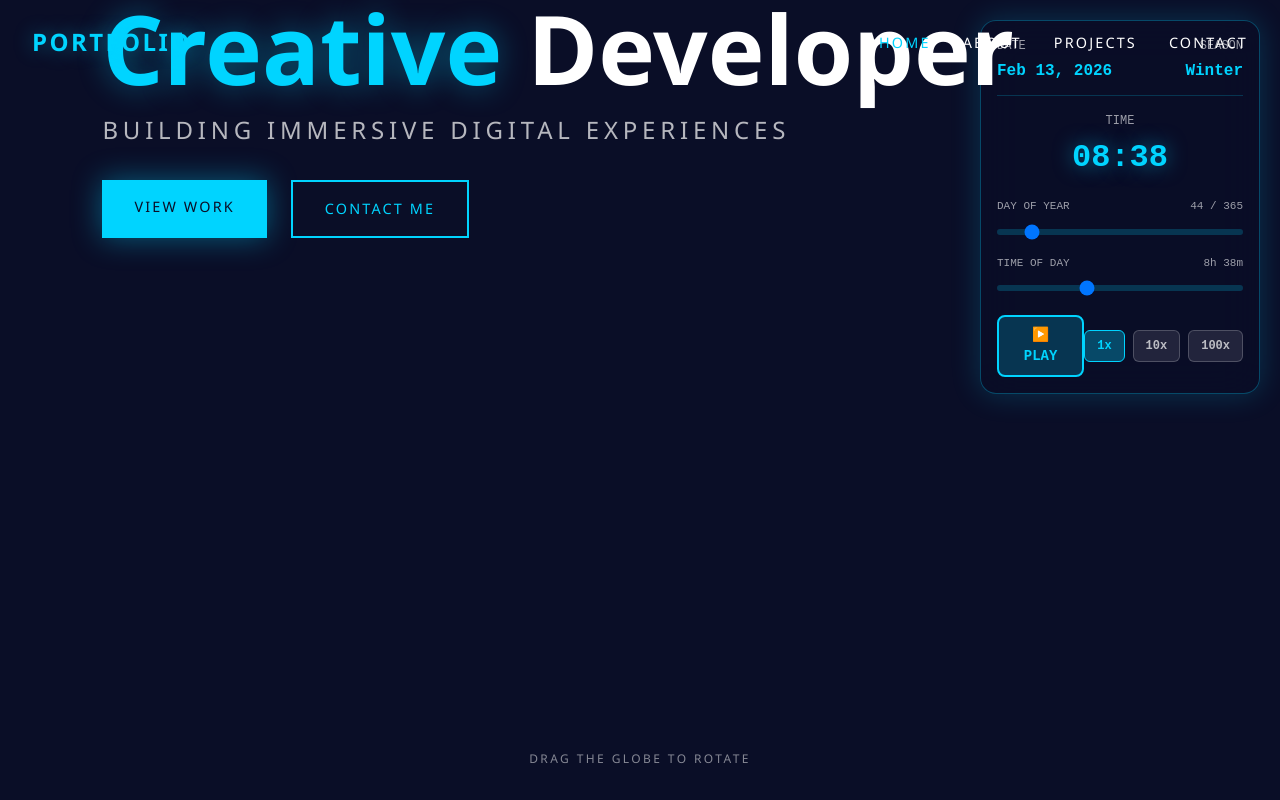
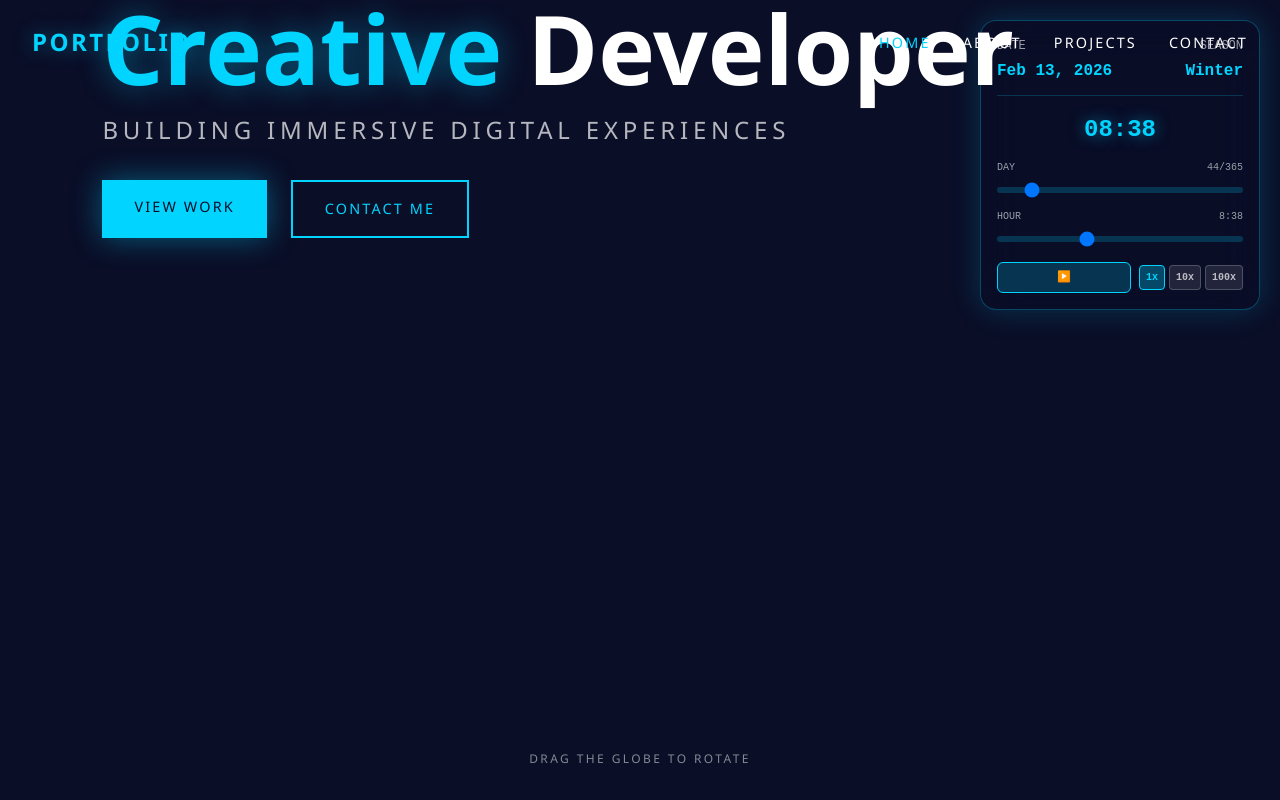
Before and after one commit to Hoooxz/earth-portfolio, a Next.js app: page / in a window 1280 px wide. Built offline with nearby package versions, Linux system fonts and the light colour scheme; no server answers.

Commit message:
fix: move TimeController to top-right corner, smaller size, no overlay

```diff
--- a/app/components/TimeController.tsx
+++ b/app/components/TimeController.tsx
@@ -113,19 +113,18 @@ export default function TimeController({
       </div>
 
       {/* Time Display */}
-      <div style={{ textAlign: 'center', marginBottom: '16px' }}>
-        <div style={{ fontSize: '12px', opacity: 0.6, marginBottom: '4px' }}>TIME</div>
-        <div style={{ fontSize: '32px', fontWeight: 700, color: '#00d4ff', textShadow: '0 0 20px rgba(0, 212, 255, 0.5)' }}>
+      <div style={{ textAlign: 'center', marginBottom: '12px' }}>
+        <div style={{ fontSize: '24px', fontWeight: 700, color: '#00d4ff', textShadow: '0 0 15px rgba(0, 212, 255, 0.5)' }}>
           {formatTime(time)}
         </div>
       </div>
 
       {/* Sliders */}
-      <div style={{ marginBottom: '16px' }}>
-        <div style={{ marginBottom: '12px' }}>
-          <div style={{ display: 'flex', justifyContent: 'space-between', fontSize: '11px', opacity: 0.6, marginBottom: '4px' }}>
-            <span>DAY OF YEAR</span>
-            <span>{dayOfYear} / 365</span>
+      <div style={{ marginBottom: '12px' }}>
+        <div style={{ marginBottom: '8px' }}>
+          <div style={{ display: 'flex', justifyContent: 'space-between', fontSize: '10px', opacity: 0.6, marginBottom: '2px' }}>
+            <span>DAY</span>
+            <span>{dayOfYear}/365</span>
           </div>
           <input
             type="range"
@@ -146,9 +145,9 @@ export default function TimeController({
         </div>
 
         <div>
-          <div style={{ display: 'flex', justifyContent: 'space-between', fontSize: '11px', opacity: 0.6, marginBottom: '4px' }}>
-            <span>TIME OF DAY</span>
-            <span>{Math.floor(totalHours)}h {Math.round((totalHours % 1) * 60)}m</span>
+          <div style={{ display: 'flex', justifyContent: 'space-between', fontSize: '10px', opacity: 0.6, marginBottom: '2px' }}>
+            <span>HOUR</span>
+            <span>{Math.floor(totalHours)}:{String(Math.round((totalHours % 1) * 60)).padStart(2, '0')}</span>
           </div>
           <input
             type="range"
@@ -171,30 +170,28 @@ export default function TimeController({
       </div>
 
       {/* Controls */}
-      <div style={{ display: 'flex', justifyContent: 'space-between', alignItems: 'center' }}>
+      <div style={{ display: 'flex', justifyContent: 'space-between', alignItems: 'center', gap: '8px' }}>
         {/* Play/Pause Button */}
         <button
           onClick={onPlayPause}
           style={{
+            flex: 1,
             background: isPlaying ? 'rgba(255, 107, 107, 0.2)' : 'rgba(0, 212, 255, 0.2)',
-            border: `2px solid ${isPlaying ? '#ff6b6b' : '#00d4ff'}`,
-            borderRadius: '8px',
-            padding: '8px 16px',
+            border: `1px solid ${isPlaying ? '#ff6b6b' : '#00d4ff'}`,
+            borderRadius: '6px',
+            padding: '6px 8px',
             color: isPlaying ? '#ff6b6b' : '#00d4ff',
-            fontSize: '14px',
+            fontSize: '11px',
             fontWeight: 600,
             cursor: 'pointer',
-            display: 'flex',
-            alignItems: 'center',
-            gap: '6px',
             transition: 'all 0.2s ease'
           }}
         >
-          {isPlaying ? '⏸️ PAUSE' : '▶️ PLAY'}
+          {isPlaying ? '⏸️' : '▶️'}
         </button>
 
         {/* Speed Controls */}
-        <div style={{ display: 'flex', gap: '8px' }}>
+        <div style={{ display: 'flex', gap: '4px' }}>
           {[1, 10, 100].map((s) => (
             <button
               key={s}
@@ -202,10 +199,10 @@ export default function TimeController({
               style={{
                 background: speed === s ? 'rgba(0, 212, 255, 0.3)' : 'rgba(255, 255, 255, 0.1)',
                 border: `1px solid ${speed === s ? '#00d4ff' : 'rgba(255, 255, 255, 0.2)'}`,
-                borderRadius: '6px',
-                padding: '6px 12px',
+                borderRadius: '4px',
+                padding: '4px 6px',
                 color: speed === s ? '#00d4ff' : 'rgba(255, 255, 255, 0.7)',
-                fontSize: '12px',
+                fontSize: '10px',
                 fontWeight: 600,
                 cursor: 'pointer',
                 transition: 'all 0.2s ease'
```
